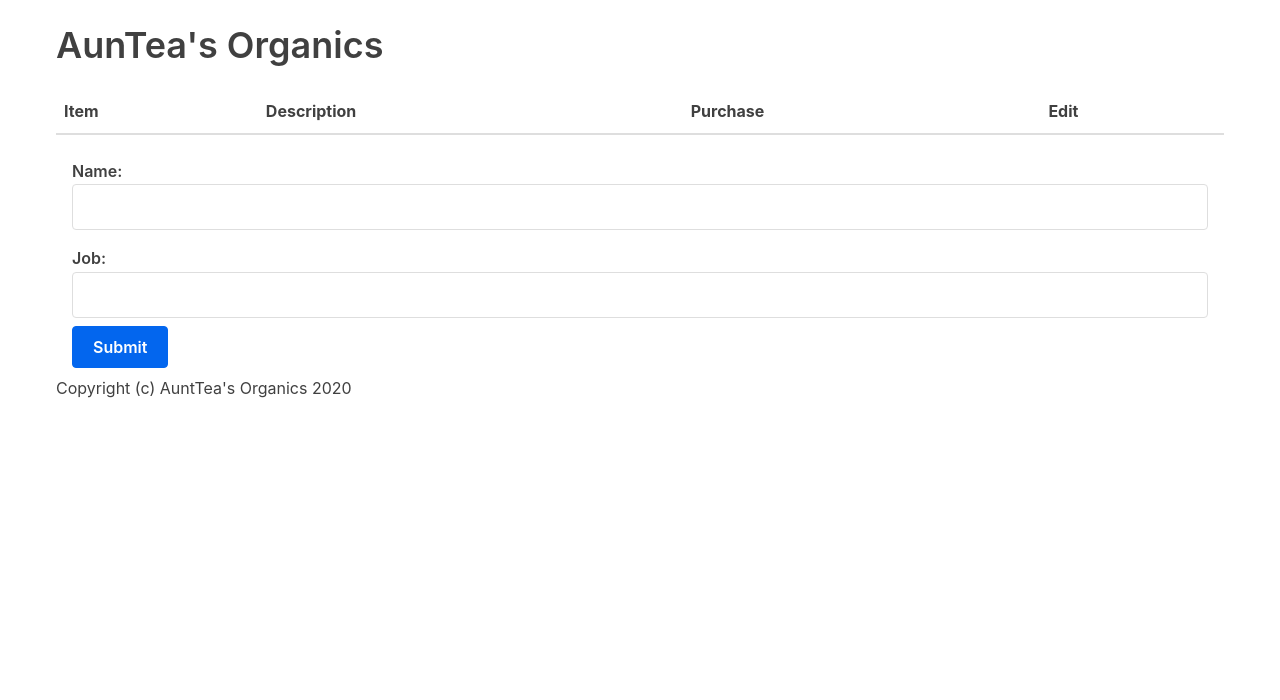
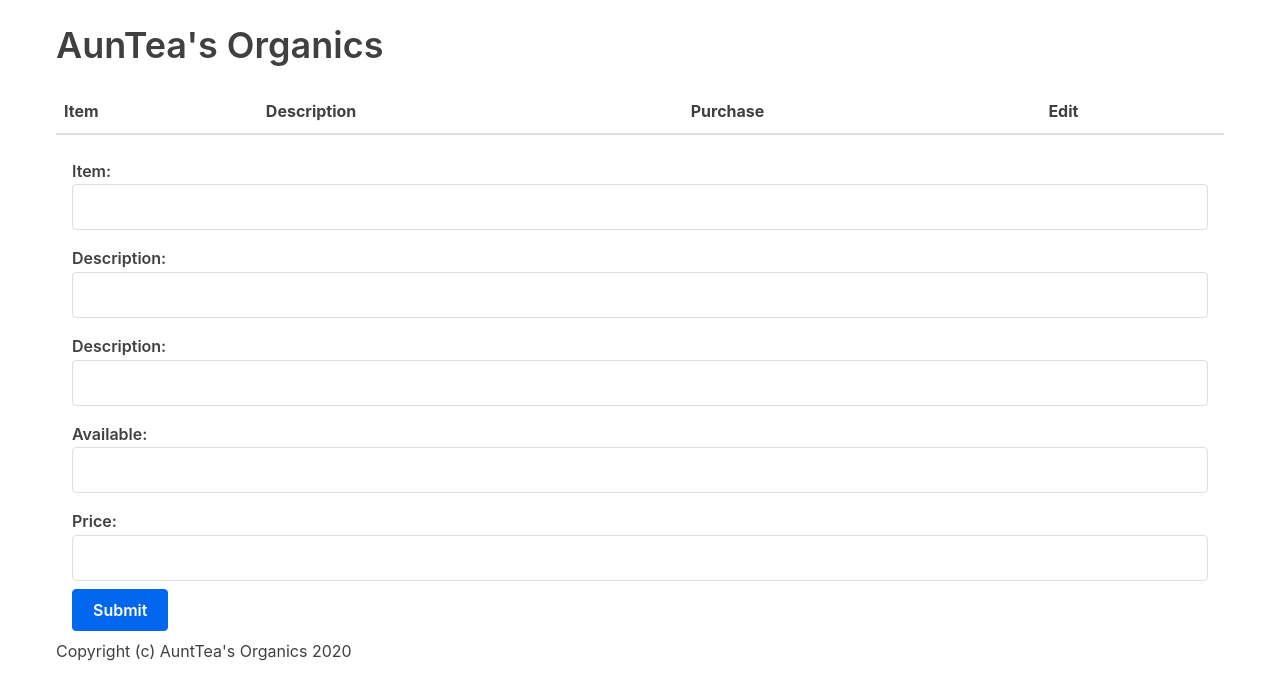
Before and after one commit to wrunion/react-tutorial-5520, a React (Create React App) app: page / in a window 1280 px wide. Both pictures are taken after a click on the button "Add Item". Shown: the top 700 px of the page. Built offline with nearby package versions, Linux system fonts and the light colour scheme.

Commit message:
Add form field validation.

```diff
--- a/src/App.js
+++ b/src/App.js
@@ -31,7 +31,6 @@ class App extends Component {
       <div className="container">
         <Header />
         <Table characterData={characters} removeCharacter={this.removeCharacter} />
-        {/* <Form handleSubmit={this.handleSubmit}/> */}
         <DisplayControl />
         <Footer />
       </div>
--- a/src/DisplayControl.js
+++ b/src/DisplayControl.js
@@ -13,13 +13,16 @@ class DisplayControl extends Component {
     this.setState({formVisible: true});
   }
 
+  addItemToInventory = () => {
+    alert('addItemToInventory works');
+  }
 
 
   render() {
     let formView;
 
     this.state.formVisible ?
-      formView = <Form /> :
+      formView = <Form handleSubmit={this.addItemToInventory}/> :
       formView = <Button buttonText="Add Item" handleClick={this.openAddItemForm} />;
 
     return (
--- a/src/Form.js
+++ b/src/Form.js
@@ -2,45 +2,79 @@ import React, { Component } from 'react';
 
 class Form extends Component {
   state = {
-    name: '',
-    job: '',
+    item: '',
+    description: '',
+    price: null,
+    available: null
   }
 
   handleChange = event => {
-    const { name, value } = event.target;
+    const { item, description, price, available } = event.target;
 
     this.setState({
-      [name]: value,
+      item: item,
+      description: description,
+      price: price,
+      available: available
     });
   }
 
   submitForm = (e) => {
     e.preventDefault();
     this.props.handleSubmit(this.state)
-    this.setState({name: '', job: ''});
+    this.setState({item: '', description: '', price: null, available: null});
   }
 
   render() {
-    const {name, job} = this.state;
+    const {item, description, price, available} = this.state;
 
     return (
       <form onSubmit={this.submitForm}>
-        <label htmlFor="name">Name:
+        <label htmlFor="item">Item:
           <input
             type="text"
-            name="name"
-            id="name"
+            name="item"
+            id="item"
             required
-            value={name}
-            onChange={this.handleChange} />
+            value={item}
+            onChange={this.handleChange}/>
         </label>
-        <label>Job:
+        <label htmlFor="description">Description:
           <input
             type="text"
-            name="job"
-            id="job"
+            name="description"
+            id="description"
             required
-            value={job}
+            value={description}
+            onChange={this.handleChange}/>
+        </label>
+        <label htmlFor="description">Description:
+          <input
+            type="text"
+            name="description"
+            id="description"
+            required
+            value={description}
+            onChange={this.handleChange}/>
+        </label>
+        <label htmlFor="available">Available:
+          <input
+            type="number"
+            min={0}
+            name="available"
+            id="available"
+            required
+            value={available}
+            onChange={this.handleChange}/>
+        </label>
+        <label htmlFor="price">Price:
+          <input
+            type="number"
+            min={0}
+            name="price"
+            id="price"
+            required
+            value={price}
             onChange={this.handleChange}/>
         </label>
         <button value="Submit">Submit</button>
```
